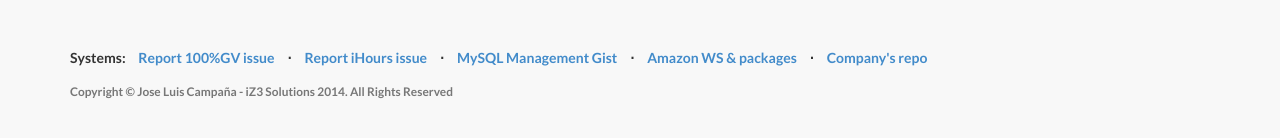
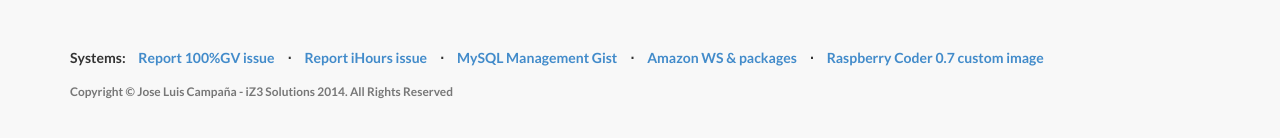
Before and after one commit to currycat/wwwiz3solutions, a plain HTML site: page index.html in a window 1280 px wide. Shown: the part 3356-3494 px from the top of the page. Drawn offline with Linux system fonts and the light colour scheme.

Commit message:
Google's Coder for RaspberryPI custom image link

```diff
--- a/index.html
+++ b/index.html
@@ -323,7 +323,7 @@
                         </li>
                         <li class="footer-menu-divider">&sdot;</li>
                         <li>
-                            <a href="http://git.iz3solutions.com" target="http://git.iz3solutions.com">Company's repo</a>
+                            <a href="https://drive.google.com/open?id=0BzMo6T7OkvuBdXktU2xoYmNTWjQ">Raspberry Coder 0.7 custom image</a>
                         </li>
 
 
```
